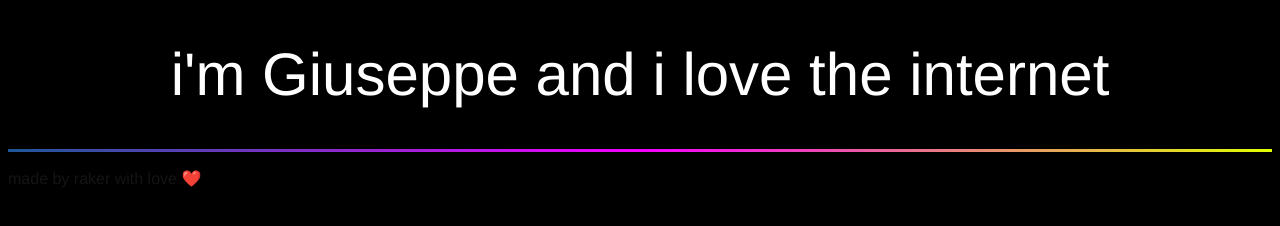
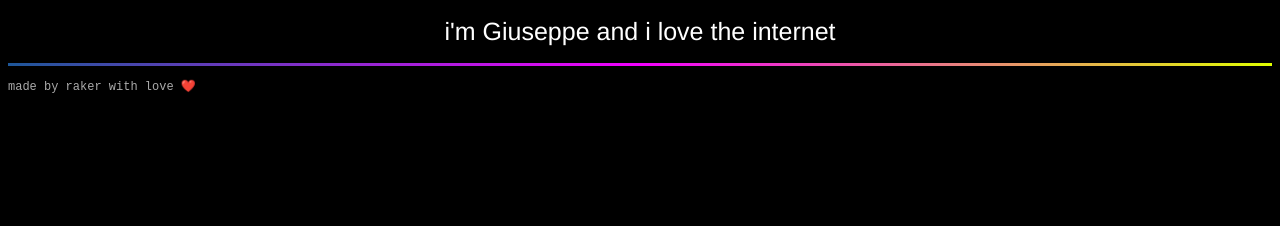
Before and after one commit to rak3r/raker, a plain HTML site: page index.html in a window 1280 px wide. Drawn offline with Linux system fonts and the light colour scheme.

Commit message:
Update index.html

```diff
--- a/index.html
+++ b/index.html
@@ -28,9 +28,10 @@
 
 
 p  {
-	font-family: "HelveticaNeue-Light", "Helvetica Neue Light", "Helvetica Neue", Helvetica, Arial, "Lucida Grande", sans-serif;
+	font-family:"Courier New", serif;
 	font-weight: 200;
-	color:rgb(20, 20, 20)
+	color:rgb(170, 170, 170);
+        font-size: 12px
 }
 
 span {
@@ -45,7 +46,7 @@ h1 {
   font-family: "HelveticaNeue-Light", "Helvetica Neue Light", "Helvetica Neue", Helvetica, Arial, "Lucida Grande", sans-serif;
   font-weight: 300;
   color: white;
-  font-size: 60px;
+  font-size: 25px;
   text-align: center;
 }
 
```
